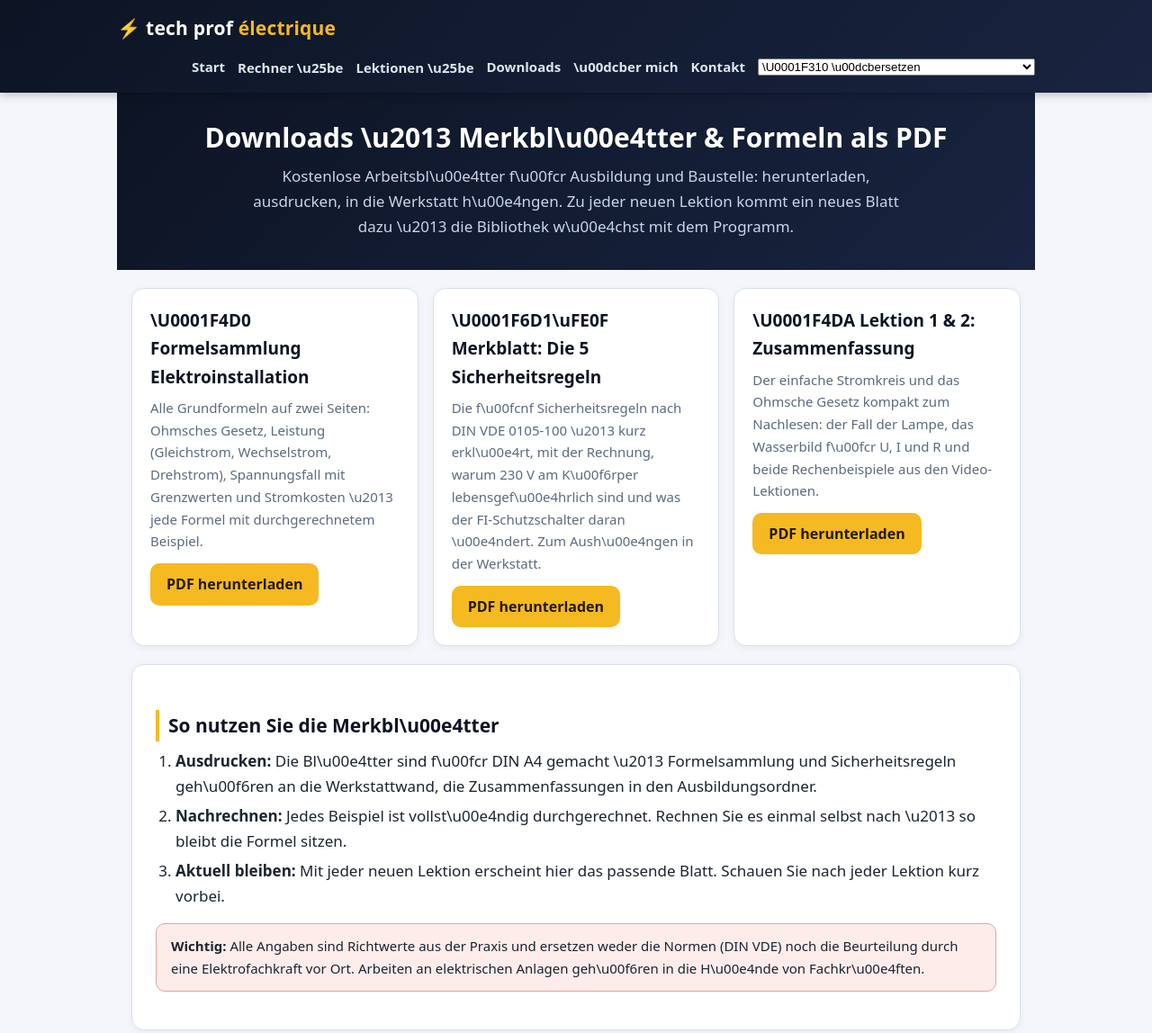
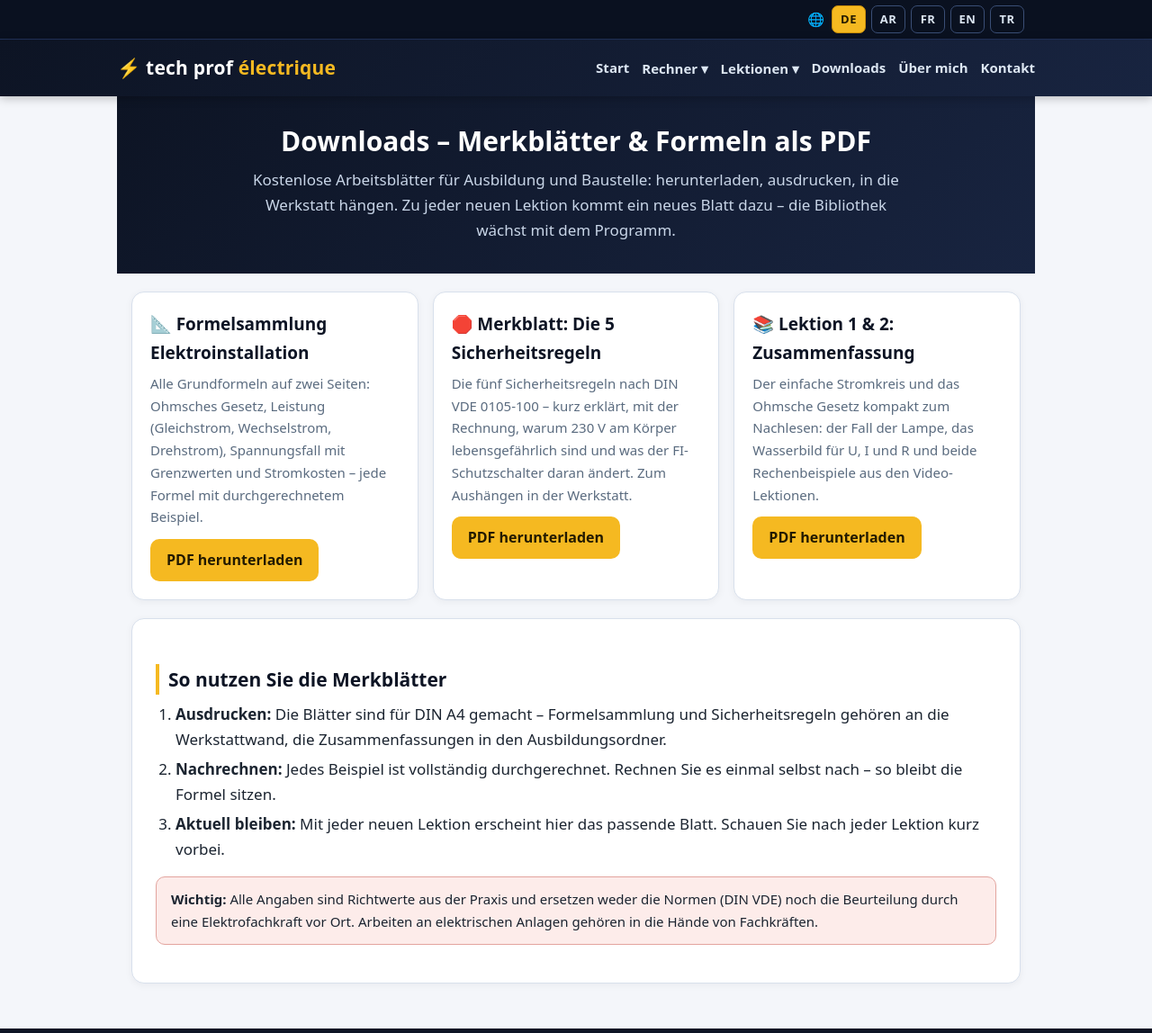
Before and after one commit to techprof-elektro/techprof-elektro.github.io, a plain HTML site: page downloads.html in a window 1280 px wide. Shown: the top 1148 px of the page at 90% size. Drawn offline with Linux system fonts and the light colour scheme.

Commit message:
Language topbar + escaped-unicode fix (2/3)

```diff
--- a/downloads.html
+++ b/downloads.html
@@ -3,39 +3,40 @@
 <head>
 <meta charset="UTF-8">
 <meta name="viewport" content="width=device-width, initial-scale=1.0">
-<title>Downloads \\u2013 Merkbl\\u00e4tter &amp; Formelsammlungen als PDF | tech prof \\u00e9lectrique</title>
-<meta name="description" content="Kostenlose PDF-Downloads f\u00fcr Elektriker und Azubis: Formelsammlung Elektroinstallation, Merkblatt zu den 5 Sicherheitsregeln (DIN VDE 0105-100) und Lektions-Zusammenfassungen \u2013 zum Ausdrucken f\u00fcr Werkstatt und Berufsschule.">
+<title>Downloads \– Merkbl\ätter &amp; Formelsammlungen als PDF | tech prof \électrique</title>
+<meta name="description" content="Kostenlose PDF-Downloads für Elektriker und Azubis: Formelsammlung Elektroinstallation, Merkblatt zu den 5 Sicherheitsregeln (DIN VDE 0105-100) und Lektions-Zusammenfassungen – zum Ausdrucken für Werkstatt und Berufsschule.">
 <link rel="stylesheet" href="style.css">
 </head>
 <body>
+<div class="topbar"><div class="langbar"><span class="lg-globe">🌐</span><a class="lg lg-on" href="#" onclick="return false">DE</a><a class="lg" target="_blank" rel="noopener" href="https://translate.google.com/translate?sl=de&tl=ar&u=https://techprof-elektro.github.io/downloads.html">AR</a><a class="lg" target="_blank" rel="noopener" href="https://translate.google.com/translate?sl=de&tl=fr&u=https://techprof-elektro.github.io/downloads.html">FR</a><a class="lg" target="_blank" rel="noopener" href="https://translate.google.com/translate?sl=de&tl=en&u=https://techprof-elektro.github.io/downloads.html">EN</a><a class="lg" target="_blank" rel="noopener" href="https://translate.google.com/translate?sl=de&tl=tr&u=https://techprof-elektro.github.io/downloads.html">TR</a></div></div>
 <header><div class="hwrap">
 <a class="logo" href="index.html">⚡ tech prof <span>électrique</span></a>
 <nav>
 <a href="index.html">Start</a>
-<div class="dd"><button type="button" class="dd-btn" onclick="this.parentElement.classList.toggle('open')">Rechner \u25be</button><div class="dd-menu"><a href="ohmsches-gesetz.html">Ohmsches Gesetz</a><a href="leistung.html">Leistung &amp; Strom</a><a href="spannungsfall-querschnitt.html">Spannungsfall &amp; Querschnitt</a><a href="stromkosten.html">Stromkosten</a></div></div>
-<div class="dd"><button type="button" class="dd-btn" onclick="this.parentElement.classList.toggle('open')">Lektionen \u25be</button><div class="dd-menu"><a href="einfacher-stromkreis.html">Lektion 1: Der Stromkreis</a><a href="spannung-strom-widerstand.html">Lektion 2: Spannung, Strom, Widerstand</a><a href="fuenf-sicherheitsregeln.html">Lektion 5: Die 5 Sicherheitsregeln</a></div></div>
+<div class="dd"><button type="button" class="dd-btn" onclick="this.parentElement.classList.toggle('open')">Rechner ▾</button><div class="dd-menu"><a href="ohmsches-gesetz.html">Ohmsches Gesetz</a><a href="leistung.html">Leistung &amp; Strom</a><a href="spannungsfall-querschnitt.html">Spannungsfall &amp; Querschnitt</a><a href="stromkosten.html">Stromkosten</a></div></div>
+<div class="dd"><button type="button" class="dd-btn" onclick="this.parentElement.classList.toggle('open')">Lektionen ▾</button><div class="dd-menu"><a href="einfacher-stromkreis.html">Lektion 1: Der Stromkreis</a><a href="spannung-strom-widerstand.html">Lektion 2: Spannung, Strom, Widerstand</a><a href="fuenf-sicherheitsregeln.html">Lektion 5: Die 5 Sicherheitsregeln</a></div></div>
 <a href="downloads.html">Downloads</a>
-<a href="ueber-mich.html">\u00dcber mich</a>
+<a href="ueber-mich.html">Über mich</a>
 <a href="kontakt.html">Kontakt</a>
-<select class="trsel" aria-label="Seite \u00fcbersetzen" onchange="var v=this.value;this.value='';if(v){window.open('https://translate.google.com/translate?sl=de&amp;tl='+v+'&amp;u='+encodeURIComponent(location.href),'_blank')}"><option value="">\U0001F310 \u00dcbersetzen</option><option value="ar">\u0627\u0644\u0639\u0631\u0628\u064a\u0629</option><option value="fr">Fran\u00e7ais</option><option value="en">English</option><option value="tr">T\u00fcrk\u00e7e</option></select>
+
 </nav></div></header>
 
 <main>
-<div class="hero" style="border-radius:0;margin:-22px -16px 0;padding:30px 16px 34px"><h1>Downloads \u2013 Merkbl\u00e4tter &amp; Formeln als PDF</h1>
-<p>Kostenlose Arbeitsbl\u00e4tter f\u00fcr Ausbildung und Baustelle: herunterladen, ausdrucken, in die Werkstatt h\u00e4ngen. Zu jeder neuen Lektion kommt ein neues Blatt dazu \u2013 die Bibliothek w\u00e4chst mit dem Programm.</p></div>
+<div class="hero" style="border-radius:0;margin:-22px -16px 0;padding:30px 16px 34px"><h1>Downloads – Merkblätter &amp; Formeln als PDF</h1>
+<p>Kostenlose Arbeitsblätter für Ausbildung und Baustelle: herunterladen, ausdrucken, in die Werkstatt hängen. Zu jeder neuen Lektion kommt ein neues Blatt dazu – die Bibliothek wächst mit dem Programm.</p></div>
 <div class="grid">
-<div class="tool"><h3>\U0001F4D0 Formelsammlung Elektroinstallation</h3><p>Alle Grundformeln auf zwei Seiten: Ohmsches Gesetz, Leistung (Gleichstrom, Wechselstrom, Drehstrom), Spannungsfall mit Grenzwerten und Stromkosten \u2013 jede Formel mit durchgerechnetem Beispiel.</p><a class="btn" href="downloads/Formelsammlung-Elektroinstallation.pdf" download>PDF herunterladen</a></div>
-<div class="tool"><h3>\U0001F6D1\uFE0F Merkblatt: Die 5 Sicherheitsregeln</h3><p>Die f\u00fcnf Sicherheitsregeln nach DIN VDE 0105-100 \u2013 kurz erkl\u00e4rt, mit der Rechnung, warum 230 V am K\u00f6rper lebensgef\u00e4hrlich sind und was der FI-Schutzschalter daran \u00e4ndert. Zum Aush\u00e4ngen in der Werkstatt.</p><a class="btn" href="downloads/Fuenf-Sicherheitsregeln-Merkblatt.pdf" download>PDF herunterladen</a></div>
-<div class="tool"><h3>\U0001F4DA Lektion 1 &amp; 2: Zusammenfassung</h3><p>Der einfache Stromkreis und das Ohmsche Gesetz kompakt zum Nachlesen: der Fall der Lampe, das Wasserbild f\u00fcr U, I und R und beide Rechenbeispiele aus den Video-Lektionen.</p><a class="btn" href="downloads/Lektion-1-2-Zusammenfassung.pdf" download>PDF herunterladen</a></div>
+<div class="tool"><h3>📐 Formelsammlung Elektroinstallation</h3><p>Alle Grundformeln auf zwei Seiten: Ohmsches Gesetz, Leistung (Gleichstrom, Wechselstrom, Drehstrom), Spannungsfall mit Grenzwerten und Stromkosten – jede Formel mit durchgerechnetem Beispiel.</p><a class="btn" href="downloads/Formelsammlung-Elektroinstallation.pdf" download>PDF herunterladen</a></div>
+<div class="tool"><h3>🛑️ Merkblatt: Die 5 Sicherheitsregeln</h3><p>Die fünf Sicherheitsregeln nach DIN VDE 0105-100 – kurz erklärt, mit der Rechnung, warum 230 V am Körper lebensgefährlich sind und was der FI-Schutzschalter daran ändert. Zum Aushängen in der Werkstatt.</p><a class="btn" href="downloads/Fuenf-Sicherheitsregeln-Merkblatt.pdf" download>PDF herunterladen</a></div>
+<div class="tool"><h3>📚 Lektion 1 &amp; 2: Zusammenfassung</h3><p>Der einfache Stromkreis und das Ohmsche Gesetz kompakt zum Nachlesen: der Fall der Lampe, das Wasserbild für U, I und R und beide Rechenbeispiele aus den Video-Lektionen.</p><a class="btn" href="downloads/Lektion-1-2-Zusammenfassung.pdf" download>PDF herunterladen</a></div>
 </div>
 <article>
-<h2>So nutzen Sie die Merkbl\u00e4tter</h2>
+<h2>So nutzen Sie die Merkblätter</h2>
 <ol>
-<li><b>Ausdrucken:</b> Die Bl\u00e4tter sind f\u00fcr DIN A4 gemacht \u2013 Formelsammlung und Sicherheitsregeln geh\u00f6ren an die Werkstattwand, die Zusammenfassungen in den Ausbildungsordner.</li>
-<li><b>Nachrechnen:</b> Jedes Beispiel ist vollst\u00e4ndig durchgerechnet. Rechnen Sie es einmal selbst nach \u2013 so bleibt die Formel sitzen.</li>
+<li><b>Ausdrucken:</b> Die Blätter sind für DIN A4 gemacht – Formelsammlung und Sicherheitsregeln gehören an die Werkstattwand, die Zusammenfassungen in den Ausbildungsordner.</li>
+<li><b>Nachrechnen:</b> Jedes Beispiel ist vollständig durchgerechnet. Rechnen Sie es einmal selbst nach – so bleibt die Formel sitzen.</li>
 <li><b>Aktuell bleiben:</b> Mit jeder neuen Lektion erscheint hier das passende Blatt. Schauen Sie nach jeder Lektion kurz vorbei.</li>
 </ol>
-<div class="warn"><b>Wichtig:</b> Alle Angaben sind Richtwerte aus der Praxis und ersetzen weder die Normen (DIN VDE) noch die Beurteilung durch eine Elektrofachkraft vor Ort. Arbeiten an elektrischen Anlagen geh\u00f6ren in die H\u00e4nde von Fachkr\u00e4ften.</div>
+<div class="warn"><b>Wichtig:</b> Alle Angaben sind Richtwerte aus der Praxis und ersetzen weder die Normen (DIN VDE) noch die Beurteilung durch eine Elektrofachkraft vor Ort. Arbeiten an elektrischen Anlagen gehören in die Hände von Fachkräften.</div>
 </article>
 </main>
 <footer><div class="fwrap">
```
Also changed, not shown: einfacher-stromkreis.html (+5 -4 lines), fuenf-sicherheitsregeln.html (+5 -4 lines), gefahren-des-elektrischen-stroms.html (+2 -1 lines), impressum.html (+5 -4 lines).
